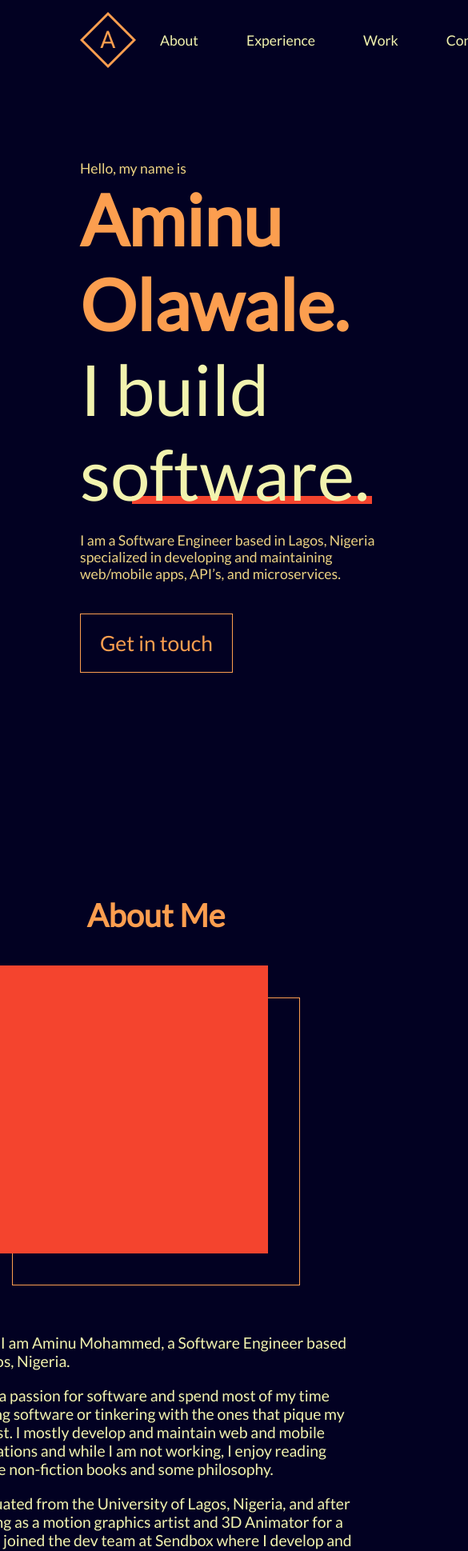
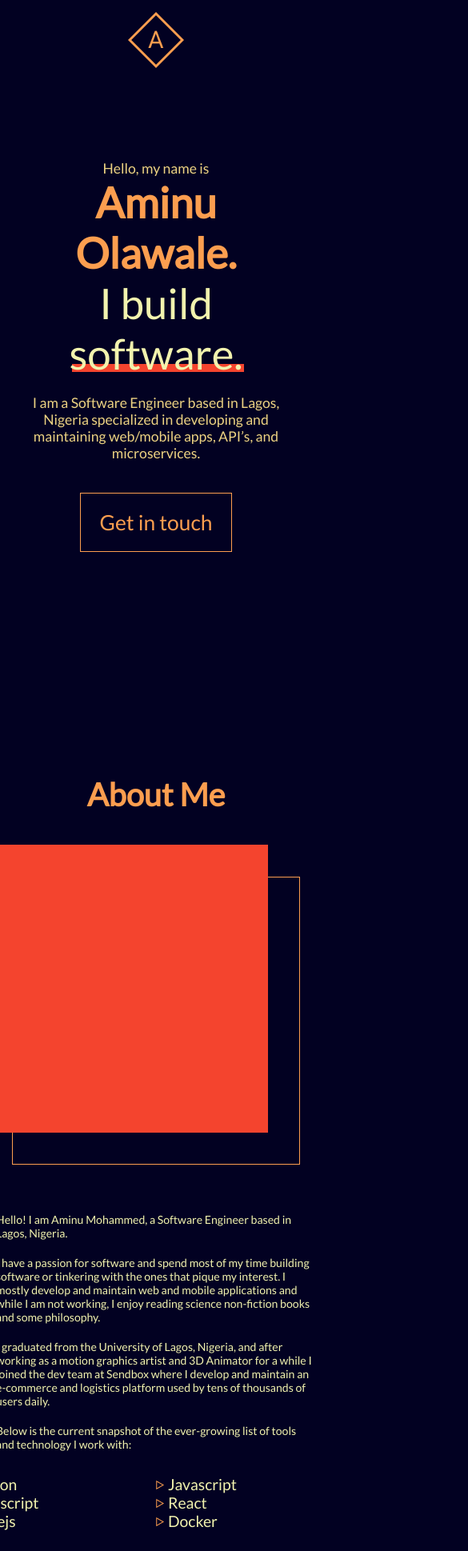
Before and after one commit to aminuolawale/portfolio_site, a React (Create React App) app: page / in a window 390 px wide. Shown: the top 1939 px of the page at 80% size, 585 px wide, since content can reach past the window. Built offline with nearby package versions, Linux system fonts and the light colour scheme.

Commit message:
testing mobile responsiveness

```diff
--- a/src/sass/abstract/_variables.scss
+++ b/src/sass/abstract/_variables.scss
@@ -3,8 +3,10 @@ $main-red: #F4442E;
 $main-orange: #FC9E4F;
 $main-mutedYellow: #EDD382;
 $main-yellow: #F2F3AE;
+$xsm-font: .8em;
 $sm-font: 1.1em;
 $md-font: 1.5em;
 $lg-font: 3em;
 $xlg-font: 5em;
 $break-large:1100px;
+$break-small: 600px;
--- a/src/sass/components/_navbar.scss
+++ b/src/sass/components/_navbar.scss
@@ -6,6 +6,11 @@
         height:100px;
         display:flex;
         align-items: center;
+        @media screen and (max-width: $break-small) {
+            display:flex;
+            align-items: center;
+            justify-content:center;
+          }
     }
     &__links {
         display:flex;
@@ -20,5 +25,11 @@
                 color:$main-mutedYellow;
             }
         }
+        @media screen and (max-width: $break-small) {
+            display:none;
+          }
     }
+    @media screen and (max-width: $break-small) {
+        display:block;
+      }
 }
--- a/src/sass/containers/_about.scss
+++ b/src/sass/containers/_about.scss
@@ -48,6 +48,12 @@
                 @media screen and (max-width: $break-large) {
                     margin-top: 60px;
                   }
+                @media screen and (max-width: $break-small) {
+                    width:80%;
+                    font-size: $xsm-font;
+                    margin:auto;
+                    margin-top: 60px;
+                }
             }
             &__techs {
                 display:flex;
--- a/src/sass/containers/_home.scss
+++ b/src/sass/containers/_home.scss
@@ -16,8 +16,10 @@
             left:315px;
             z-index: -1;
             @media screen and (max-width: $break-large) {
-                top:420px;
-                left:65px;
+                top:255px;
+                left:70px;
+                width:215px;
+
               }
         }
         &__intro{
@@ -31,10 +33,18 @@
                 cursor:pointer;
                 color: $main-yellow;
             }
+            @media screen and (max-width: $break-small) {
+                width:100%;
+                font-size: $lg-font;
+              }
         }
         &__sub{
             color:$main-yellow;
             font-size: $xlg-font;
+            @media screen and (max-width: $break-small) {
+                width:100%;
+                font-size: $lg-font;
+              }
         }&__p{
             color:$main-mutedYellow;
             width:540px;
@@ -42,10 +52,23 @@
             @media screen and (max-width: $break-large) {
                 width:400px
               }
+              @media screen and (max-width: $break-small) {
+                width:100%;
+              }
         }
 
         &__button {
             margin-top: 60px;
         }
     }
+    &__image {
+        @media screen and (max-width: $break-small) {
+            display:none;
+          }
+    }
+    @media screen and (max-width: $break-small) {
+        display:block;
+        width:100%;
+        text-align: center;
+      }
 }
--- a/src/sass/layouts/_layout.scss
+++ b/src/sass/layouts/_layout.scss
@@ -1,11 +1,16 @@
 .layout {
-
+    width:100%;
     &__content{
         max-width: 1400px;
         padding: 0 100px;
         margin:auto;
         background: $main-dark;
-        height:100vh;
+        @media screen and (max-width: $break-small) {
+            padding:0 20px;
+          }
     }
+    @media screen and (max-width: $break-small) {
+        width:100%;
+      }
 
 }
```
